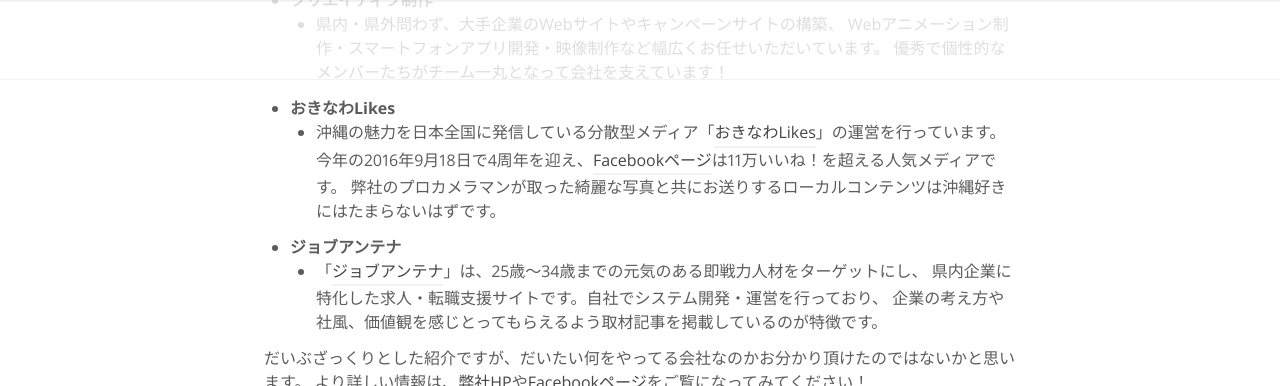
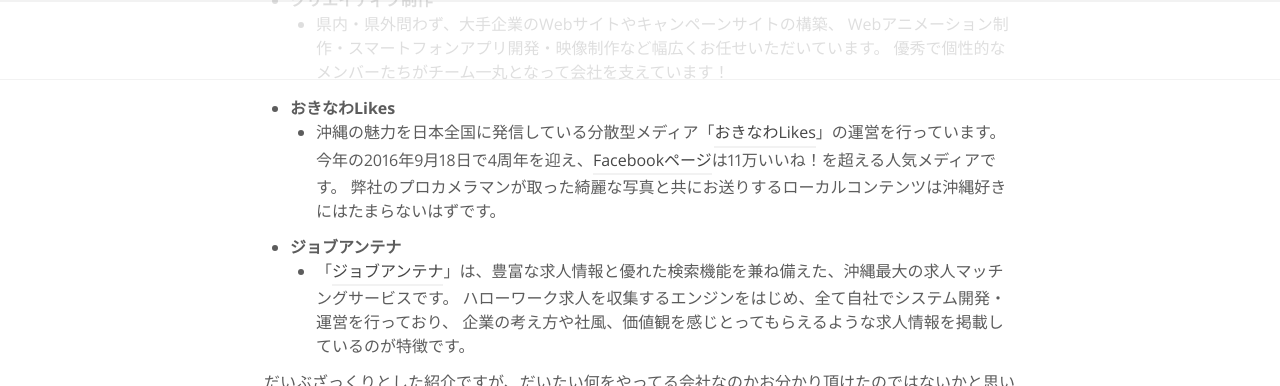
Before and after one commit to RyukyuInteractive/tech.ryukyu-i.co.jp, a Jekyll site: the page built from _posts/2016-12-01-intro.md, in a window 1280 px wide and 900 px high, scrolled down 864 px, cut to the strip 0-386 px from the top of the window. Built offline with Jekyll 4.4.1, drawn with Linux system fonts in a browser that asks for light colours; emoji names are drawn with the system emoji font; a script that is not in the unit is left out; comment, search, counter and statistics services are not loaded.

Commit message:
Update jobantenna info.

```diff
--- a/_posts/2016-12-01-intro.md
+++ b/_posts/2016-12-01-intro.md
@@ -26,9 +26,9 @@
     今年の2016年9月18日で4周年を迎え、[Facebookページ][okinawa-likes-fb]は11万いいね！を超える人気メディアです。
     弊社のプロカメラマンが取った綺麗な写真と共にお送りするローカルコンテンツは沖縄好きにはたまらないはずです。
 - **ジョブアンテナ**
-  - 「[ジョブアンテナ][job-antenna]」は、25歳～34歳までの元気のある即戦力人材をターゲットにし、
-    県内企業に特化した求人・転職支援サイトです。自社でシステム開発・運営を行っており、
-    企業の考え方や社風、価値観を感じとってもらえるよう取材記事を掲載しているのが特徴です。
+  - 「[ジョブアンテナ][job-antenna]」は、豊富な求人情報と優れた検索機能を兼ね備えた、沖縄最大の求人マッチングサービスです。
+    ハローワーク求人を収集するエンジンをはじめ、全て自社でシステム開発・運営を行っており、
+    企業の考え方や社風、価値観を感じとってもらえるような求人情報を掲載しているのが特徴です。
 
 だいぶざっくりとした紹介ですが、だいたい何をやってる会社なのかお分かり頂けたのではないかと思います。
 より詳しい情報は、[弊社HP][ri-hp]や[Facebookページ][ri-fb]をご覧になってみてください！
```
